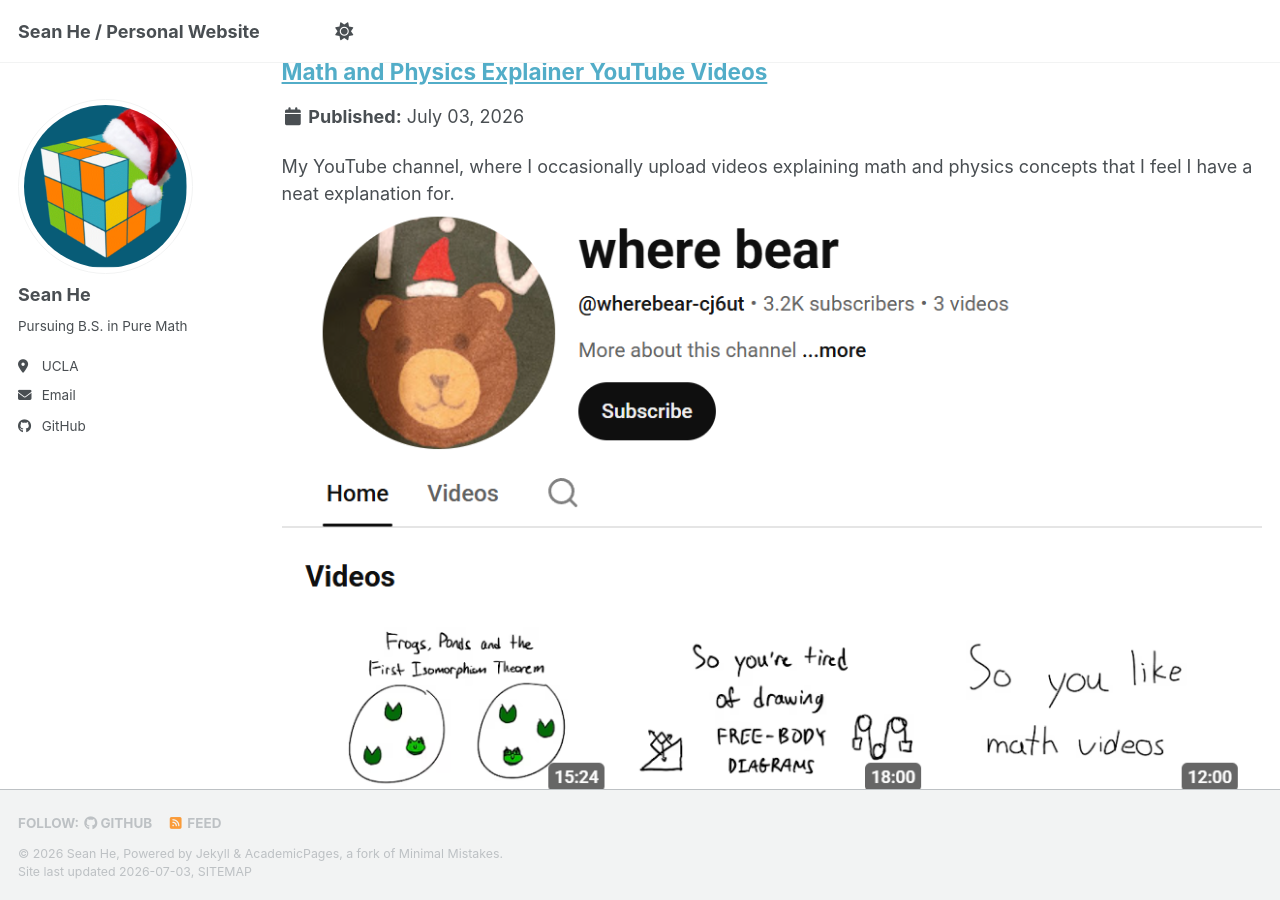
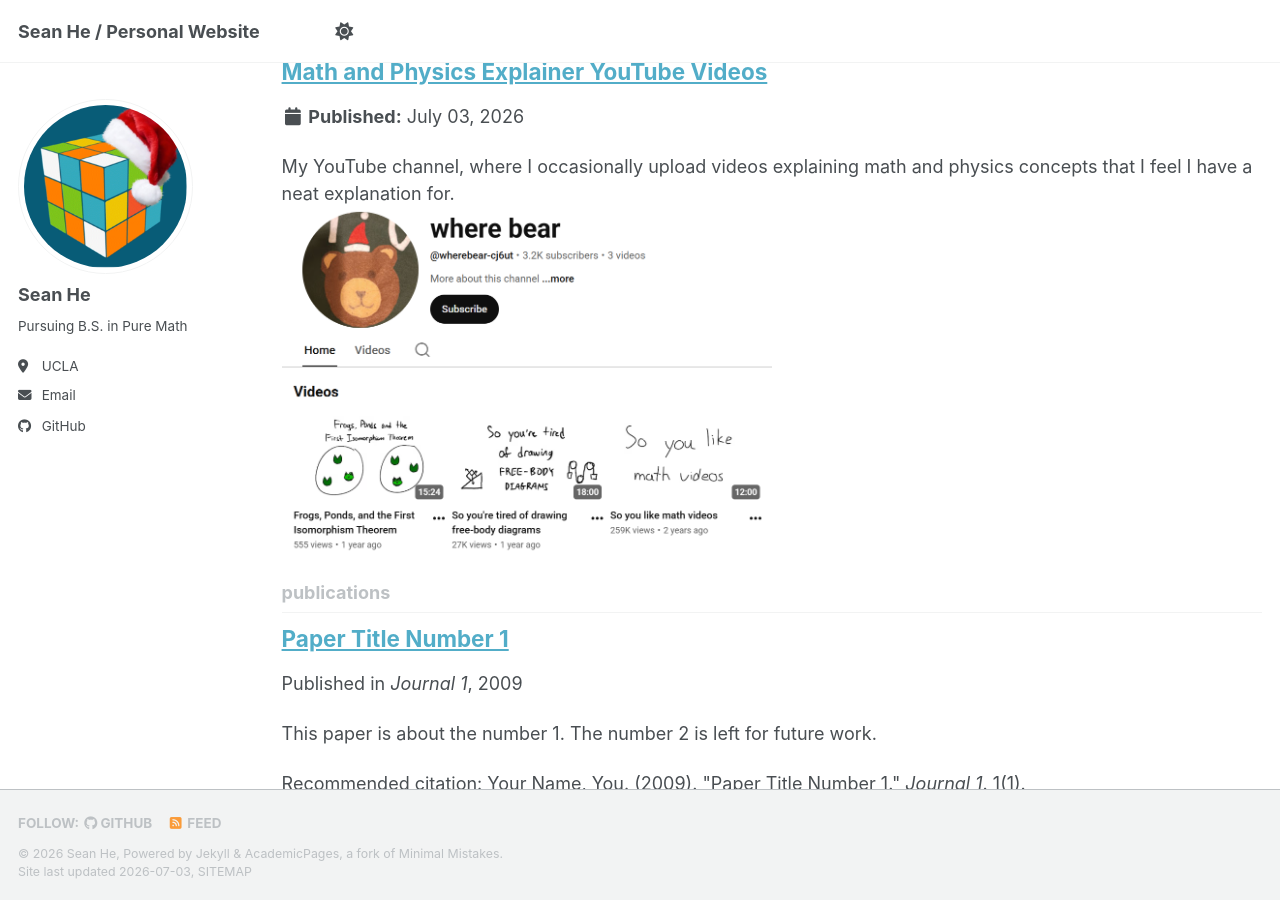
Before and after one commit to mathmaniac88/mathmaniac88.github.io, a Jekyll site: the page built from _pages/collection-archive.html, in a window 1280 px wide and 900 px high, scrolled down 640 px. Built offline with Jekyll 4.4.1, drawn with Linux system fonts in a browser that asks for light colours; a style sheet for code colours, icons or effects is not loaded.

Commit message:
Update 4-youtube.html

```diff
--- a/_portfolio/4-youtube.html
+++ b/_portfolio/4-youtube.html
@@ -1,6 +1,6 @@
 ---
 title: "Math and Physics Explainer YouTube Videos"
-excerpt: "My YouTube channel, where I occasionally upload videos explaining math and physics concepts that I feel I have a neat explanation for. <br/><img src='/images/wherebear_channel.png'>"
+excerpt: "My YouTube channel, where I occasionally upload videos explaining math and physics concepts that I feel I have a neat explanation for. <br/><img src='/images/wherebear_channel.png' style='max-width: 50%;height: auto;'>"
 collection: portfolio
 ---
 
```
